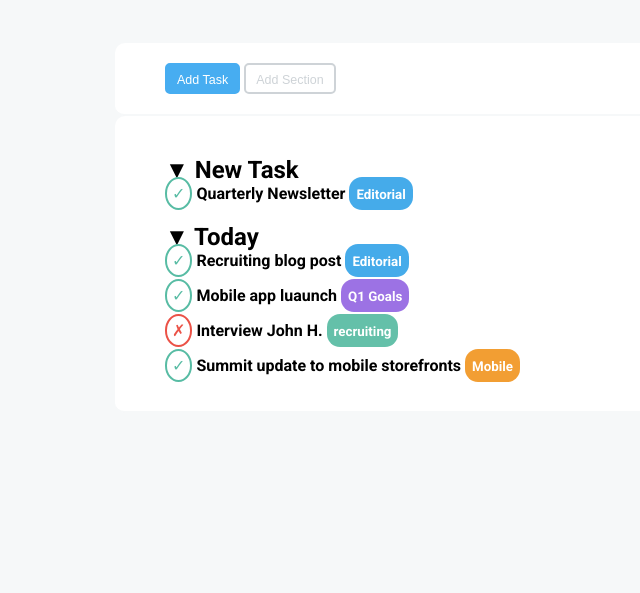
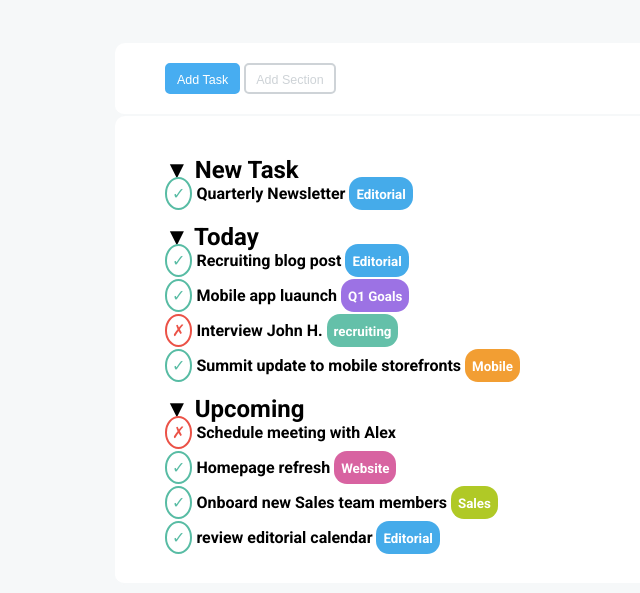
Before and after one commit to salvatoredepaola/html-css-toboolist, a plain HTML site: page index.html in a window 1280 px wide. Shown: the part 115-708 px from the top of the page, without its empty margins (0-640 px from the left). Drawn offline with Linux system fonts and the light colour scheme.

Commit message:
fatto upcoming

```diff
--- a/css/style.css
+++ b/css/style.css
@@ -129,3 +129,11 @@ h2 {
     padding: 7px;
 
 }
+
+.lime {
+    background-color: #b0c926;
+    color: #ffffff;
+    border-radius: 13px;
+    padding: 7px;
+
+}
--- a/index.html
+++ b/index.html
@@ -33,10 +33,16 @@
             <p><span class="check">&check;</span>  Quarterly Newsletter    <span class="blue"><small>  Editorial</small></span></p>
 
             <h2> &#9660 Today</h2>
-            <p><span class="check">&check;</span>  Recruiting blog post <span class="blue"><small>  Editorial</small></span></p>
-            <p><span class="check">&check;</span>  Mobile app luaunch <span class="purple"><small>  Q1 Goals</small></span></p>
-            <p><span class="cross">&cross;</span>  Interview John H. <span class="green"><small>  recruiting</small></span></p>
-            <p><span class="check">&check;</span>  Summit update to mobile storefronts <span class="orange"><small>  Mobile</small></span></p>
+            <p><span class="check">&check;</span>  Recruiting blog post <span class="blue"><small>Editorial</small></span></p>
+            <p><span class="check">&check;</span>  Mobile app luaunch <span class="purple"><small>Q1 Goals</small></span></p>
+            <p><span class="cross">&cross;</span>  Interview John H. <span class="green"><small>recruiting</small></span></p>
+            <p><span class="check">&check;</span>  Summit update to mobile storefronts <span class="orange"><small>Mobile</small></span></p>
+
+            <h2> &#9660 Upcoming</h2>
+            <p><span class="cross">&cross;</span>  Schedule meeting with Alex
+            <p><span class="check">&check;</span>  Homepage refresh <span class="rose"><small>  Website</small></span></p>
+            <p><span class="check">&check;</span>  Onboard new Sales team members <span class="lime"><small>Sales</small></span></p>
+            <p><span class="check">&check;</span>  review editorial calendar <span class="blue"><small>Editorial</small></span></p>
 
         </div>
 
```
